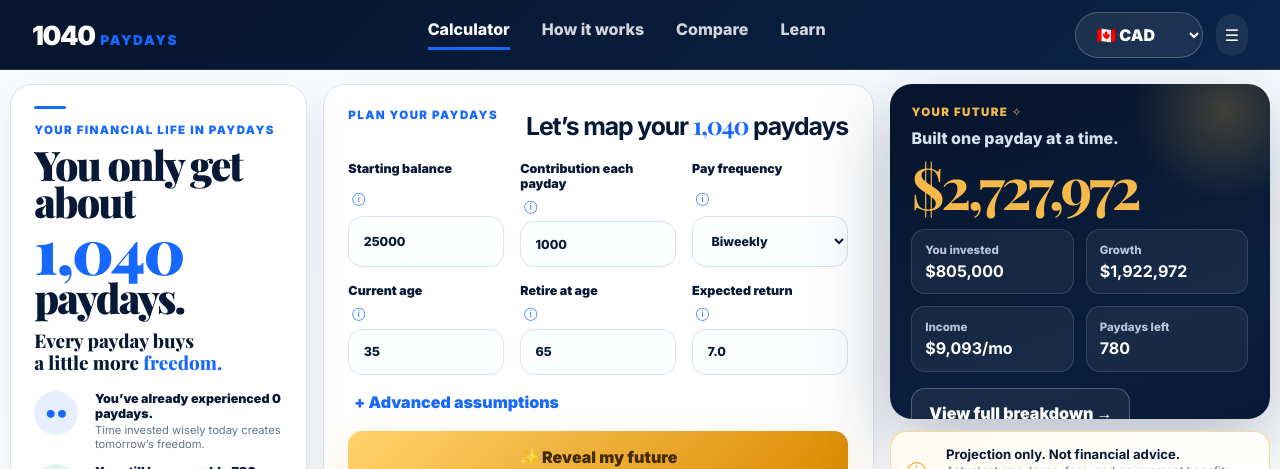
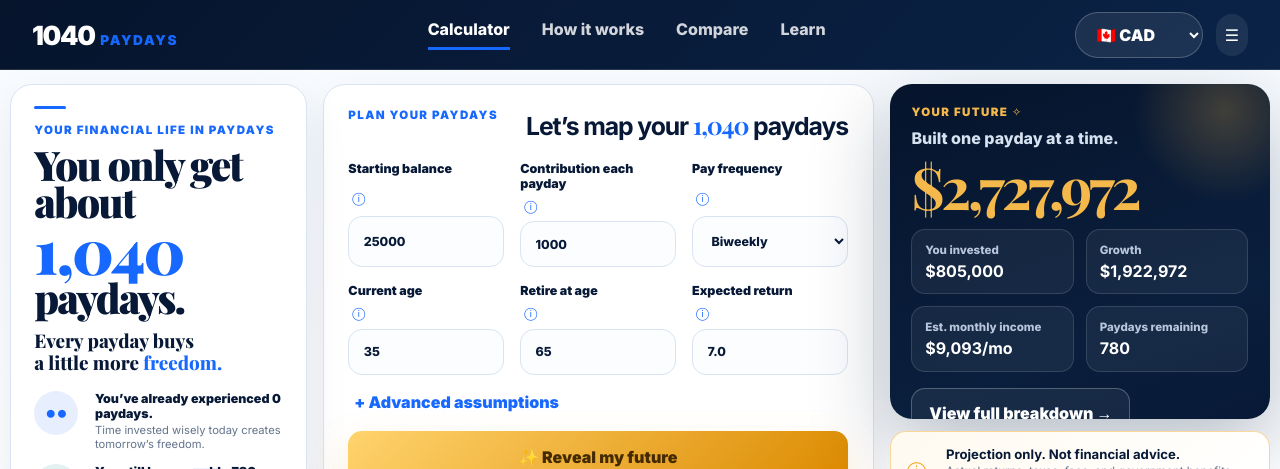
Before and after one commit to calgal7-del/1040-paydays, a React (Vite) app: page / in a window 1280 px wide. Shown: the top 469 px of the page. Built offline with nearby package versions, Linux system fonts and the light colour scheme.

Commit message:
Update ProjectionCard.jsx

```diff
--- a/src/components/ProjectionCard.jsx
+++ b/src/components/ProjectionCard.jsx
@@ -11,7 +11,7 @@
   onOpenBreakdown,
 }) {
   return (
-    <section className={`projectionCard compactProjection ${hasRevealed ? 'revealed' : ''}`}>
+    <section className={`projectionCard ${hasRevealed ? 'revealed' : ''}`}>
       <div className="projectionTop">
         <p>Your future ✧</p>
         <span>Built one payday at a time.</span>
@@ -21,7 +21,7 @@
         {formatCurrency(projection.finalBalance, currency)}
       </strong>
 
-      <div className="projectionStats compactStats">
+      <div className="projectionStats">
         <div>
           <span>You invested</span>
           <strong>{formatCurrency(projection.totalContributions, currency)}</strong>
@@ -33,12 +33,12 @@
         </div>
 
         <div>
-          <span>Income</span>
+          <span>Est. monthly income</span>
           <strong>{formatMonthlyIncome(projection.estimatedMonthlyIncome, currency)}</strong>
         </div>
 
         <div>
-          <span>Paydays left</span>
+          <span>Paydays remaining</span>
           <strong>{formatNumber(projection.paydaysRemaining)}</strong>
         </div>
       </div>
@@ -46,10 +46,6 @@
       <button className="breakdownButton" type="button" onClick={onOpenBreakdown}>
         View full breakdown →
       </button>
-
-      <p className="projectionDisclaimer">
-        Projection only. Not financial advice.
-      </p>
     </section>
   )
 }
```
